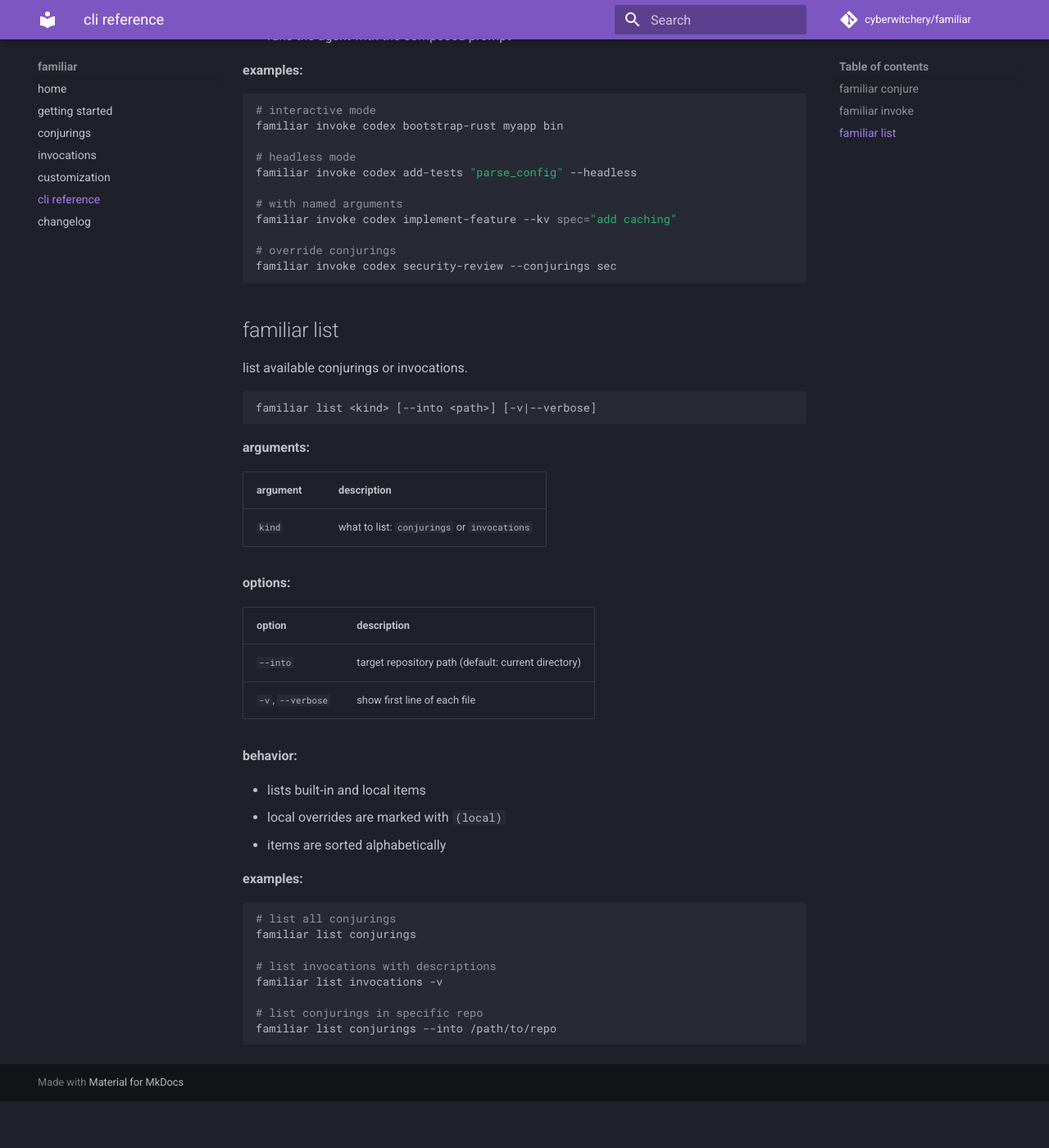
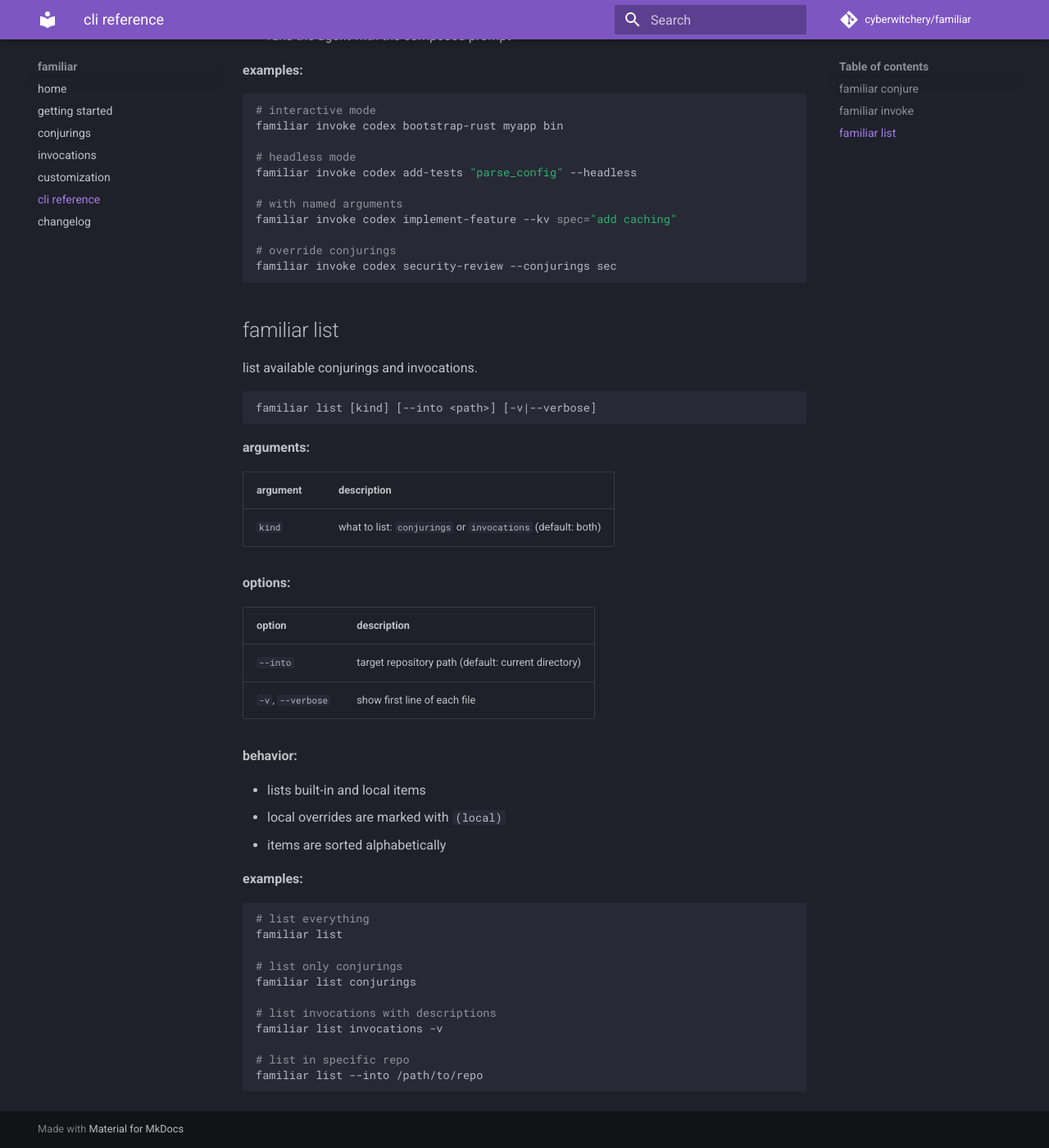
Before and after one commit to cyberwitchery/familiar, an MkDocs documentation site: the page built from docs/cli.md, in a window 1280 px wide and 1400 px high, scrolled down 1836 px. Shown: the whole window at 82% size. Built offline with MkDocs 1.6.1 and Material for MkDocs 9.7.7, drawn with Linux system fonts in a browser that asks for light colours; comment, search, counter and statistics services are not loaded; before the commit the page ends 3179 px from its top, so only the background shows below that.

Commit message:
add list command (closes #3)

````diff
--- a/docs/cli.md
+++ b/docs/cli.md
@@ -86,17 +86,17 @@
 
 ## familiar list
 
-list available conjurings or invocations.
+list available conjurings and invocations.
 
 ```
-familiar list <kind> [--into <path>] [-v|--verbose]
+familiar list [kind] [--into <path>] [-v|--verbose]
 ```
 
 **arguments:**
 
 | argument | description |
 |----------|-------------|
-| `kind` | what to list: `conjurings` or `invocations` |
+| `kind` | what to list: `conjurings` or `invocations` (default: both) |
 
 **options:**
 
@@ -114,12 +114,15 @@
 **examples:**
 
 ```bash
-# list all conjurings
+# list everything
+familiar list
+
+# list only conjurings
 familiar list conjurings
 
 # list invocations with descriptions
 familiar list invocations -v
 
-# list conjurings in specific repo
-familiar list conjurings --into /path/to/repo
+# list in specific repo
+familiar list --into /path/to/repo
 ```
--- a/pyproject.toml
+++ b/pyproject.toml
@@ -1,6 +1,6 @@
 [project]
 name = "familiar-cli"
-version = "0.0.1"
+version = "0.0.2"
 description = "compose and invoke ai agent prompts from reusable templates"
 readme = "readme.md"
 license = "MIT"
````
Also changed, not shown: changelog.md (+1 -1 lines), docs/getting-started.md (+3 -2 lines), readme.md (+1 -2 lines), 3 other files.
